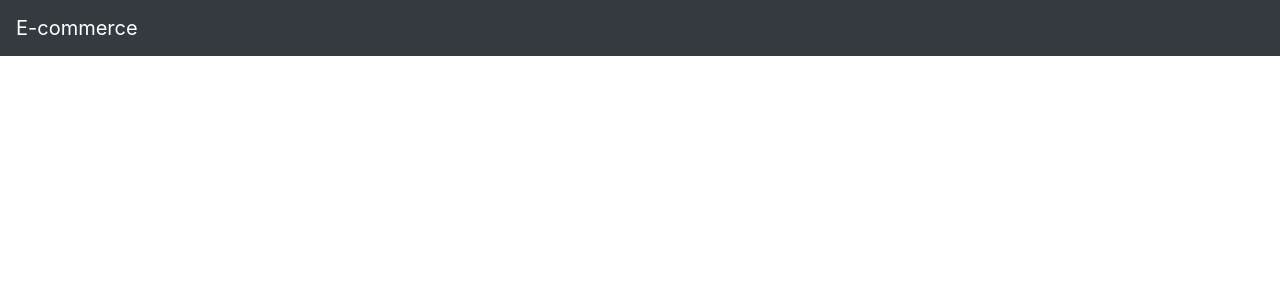
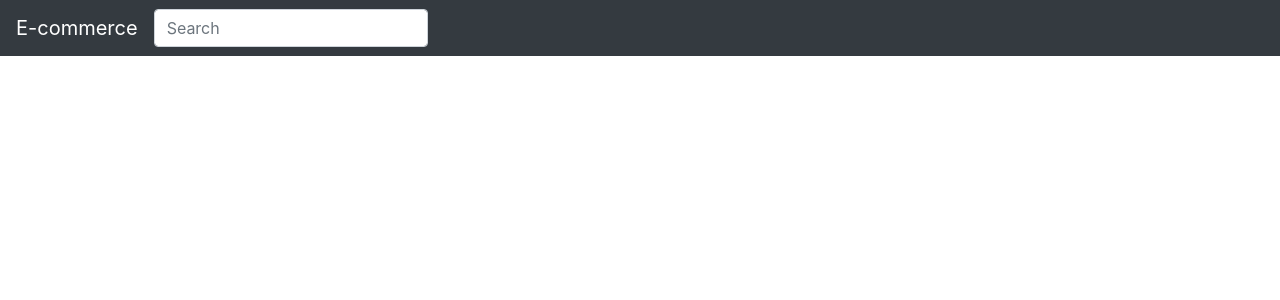
Before and after one commit to juanbonami/e-commerce-front-end, a React (Create React App) app: page / in a window 1280 px wide. Shown: the top 300 px of the page. Built offline with nearby package versions, Linux system fonts and the light colour scheme.

Commit message:
added FormControl component

```diff
--- a/src/App.js
+++ b/src/App.js
@@ -9,7 +9,7 @@ function App() {
     <Navbar.Brand href="#home">E-commerce</Navbar.Brand>
 
     <Form inline>
-
+      <FormControl type="text" placeholder="Search" className="mr-sm-2" />
 
     </Form>
   </Navbar>
```
